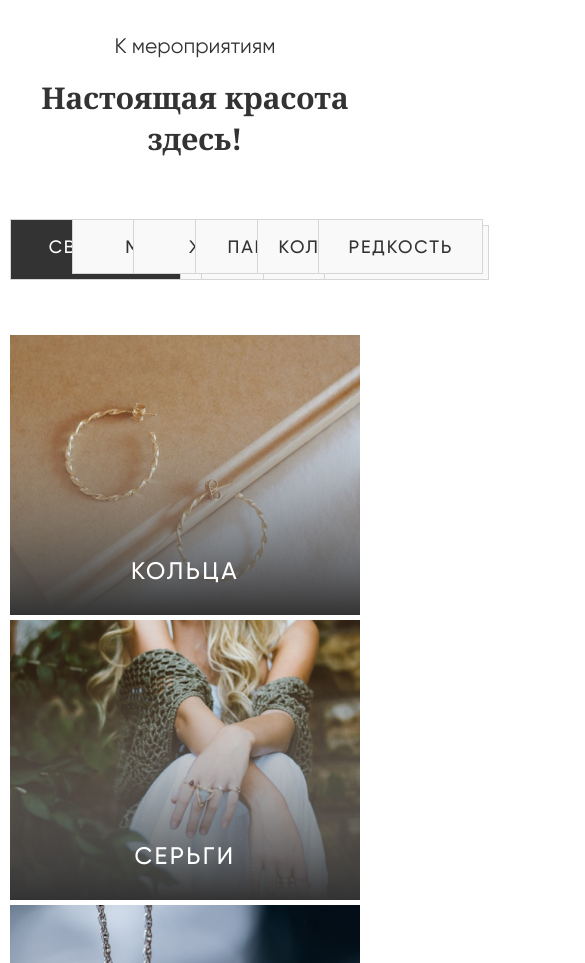
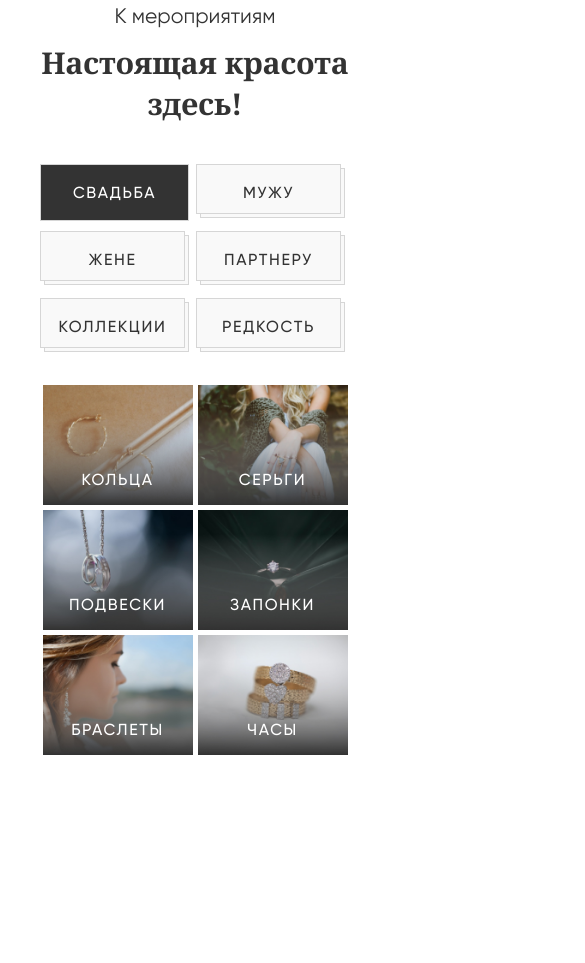
Before and after one commit to ItStartsWithOneThing/Template-Juwerly, a plain HTML site: page Index.html in a window 390 px wide. Shown: the part 1037-2000 px from the top of the page, 585 px wide, since content can reach past the window. After the commit the page ends 1917 px from the top, so only its background shows below. Drawn offline with nearby package versions, Linux system fonts and the light colour scheme; files whose address does not match are found by name.

Commit message:
Adaptive for secondary section 100% ready

```diff
--- a/Index.html
+++ b/Index.html
@@ -158,7 +158,6 @@
                 </div>
             </div>
         </header>
-
          <section class="events">
             <div class="container">
                 <div class="events__inner">
@@ -169,6 +168,7 @@
                         Настоящая красота здесь!
                     </h2>
                     <div class="events-menu">
+                        <div class="occasion-container">
                             <ul class="occasion-menu">
                                 <li class="occasion-menu__item">
                                     <a class="occasion-menu__item-link occasion-menu__item-link--active" href="#tab-1">
@@ -207,6 +207,7 @@
                                     </a>
                                 </li>
                             </ul>
+                         </div>
                         <ul class="items-menu items-menu--active" id="tab-1">
                             <li class="items-menu__item">
                                 <a class="items-menu__item-link" href="#">
@@ -439,6 +440,7 @@
                 </div>
             </div>
         </section>
+        <!--
         <section class="description">
             <h6 class="description__title-additional">
                 Не знаете, что выбрать?
@@ -648,7 +650,7 @@
                 </div>
             </div>
         </footer>
-
+    -->
         <script src="https://ajax.googleapis.com/ajax/libs/jquery/3.4.1/jquery.min.js"></script>
         <script src="js/main.js"></script>
     </body>
--- a/css/style.css
+++ b/css/style.css
@@ -227,12 +227,23 @@ ul{
     text-align: center;
 }
 
+.events_menu{
+    display: flex;
+    flex-direction: column;
+    align-items: center;
+}
+
+.occasion-container{
+    margin-top: 60px;
+    margin-bottom: 55px;
+}
+
 .occasion-menu{
     display: flex;
     justify-content: space-between;
     flex-direction: row;
-    margin-bottom: 55px;
-    margin-top: 60px;
+    align-items: center;
+    margin: 0 auto;
 }
 
 .occasion-menu__item{
@@ -833,6 +844,24 @@ ul{
     margin-bottom: 25px;
 }
 
+@media(max-width: 1105px){
+
+    .occasion-menu{
+        flex-wrap: wrap;
+        width: 63%;
+    }
+
+    .occasion-menu__item{
+        margin-bottom: 10px;
+        margin-right: 5px;
+    }
+
+    .items-menu--active{
+        width: 705px;
+        margin: 0 auto;
+    }
+}
+
 @media(max-width: 1000px){
 
     .menu-btn{
@@ -856,6 +885,27 @@ ul{
 
 }
 
+@media(max-width: 875px){
+    .occasion-menu{
+        width: 360px;
+    }
+}
+
+@media(max-width: 760px){
+    .items-menu--active{
+        width: 535px;
+    }
+    .items-menu__item-img{
+        width: 263px;
+        height: 188px;
+    }
+    .items-menu__item-text {
+        left: 63px;
+        font-size: 20px;
+        line-height: 24px;
+}
+
+
 @media(max-width: 680px){
 
     .header__top{
@@ -864,6 +914,40 @@ ul{
 
     .brand-logo__item:nth-child(1n+6){
         display: none;
+    }
+}
+
+@media(max-width: 580px){
+    .items-menu--active{
+        width: 355px;
+        height: auto;
+    }
+    .items-menu__item-img{
+        width: 175px;
+        height: 140px;
+    }
+
+    .items-menu__item-text {
+        left: 15px;
+        bottom: 20px;
+    }
+
+    .items-menu__item{
+        height: 140px;
+        margin-bottom: 5px;
+    }
+
+    .occasion-container {
+        margin-top: 40px;
+        margin-bottom: 40px;
+    }
+
+    .events__title-additional {
+        margin-bottom: 10px;
+    }
+
+    .header{
+        margin-bottom: 70px;
     }
 }
 
@@ -888,6 +972,18 @@ ul{
     .drop-down__menu{
         height: 100%;
     }
+
+    .menu-btn{
+        margin-right: 5px;
+    }
+
+    .menu-cross.active{
+        margin-right: 5px;
+    }
+
+    .logo{
+        margin-left: 5px;
+    }
 }
 
 
@@ -902,20 +998,72 @@ ul{
     }
 }
 
-@media(max-width: 450px){
-    .logo{
-        margin-left: 35px;
+@media(max-width: 390px){
+    .occasion-menu{
+        width: 310px;
     }
 
-    .menu-btn{
-        margin-right: 5px;
+    .occasion-menu__item-front{
+        height: 50px;
+        width: 145px;
+        max-width: 145px;
+        max-height: 50px;
+        padding-top: 17px;
+        padding-bottom: 17px;
     }
 
-    .menu-cross.active{
-        margin-right: 5px;
+    .occasion-menu__item-front span{
+        font-size: 16px;
+        line-height: 18px;
     }
 
-    .logo{
-        margin-left: 5px;
+    .occasion-menu__item-back{
+        height: 50px;
+        width: 145px;
+        max-width: 145px;
+        max-height: 50px;
+        bottom: 3px;
+        left: 4px;
+    }
+
+    .occasion-menu__item{
+        height: 57px;
+        width: 149px;
+        max-width: 149px;
+        max-height: 57px;
+    }
+
+    .occasion-menu__item-link--active .occasion-menu__item-front{
+        background-color: #333333;
+        height: 57px;
+        width: 149px;
+        max-width: 149px;
+        max-height: 57px;
+    }
+
+
+    .items-menu--active{
+        width: 305px;
+        height: auto;
+    }
+    .items-menu__item-img{
+        width: 150px;
+        height: 120px;
+    }
+
+    .items-menu__item-text {
+        font-size: 16px;
+        line-height: 18px;
+        left: 3px;
+        bottom: 20px;
+    }
+
+    .items-menu__item{
+        height: 120px;
+        margin-bottom: 5px;
+    }
+
+    .occasion-container{
+        margin-bottom: 20px;
     }
 }
```
Lines whose indentation alone changed are shown as unchanged.
